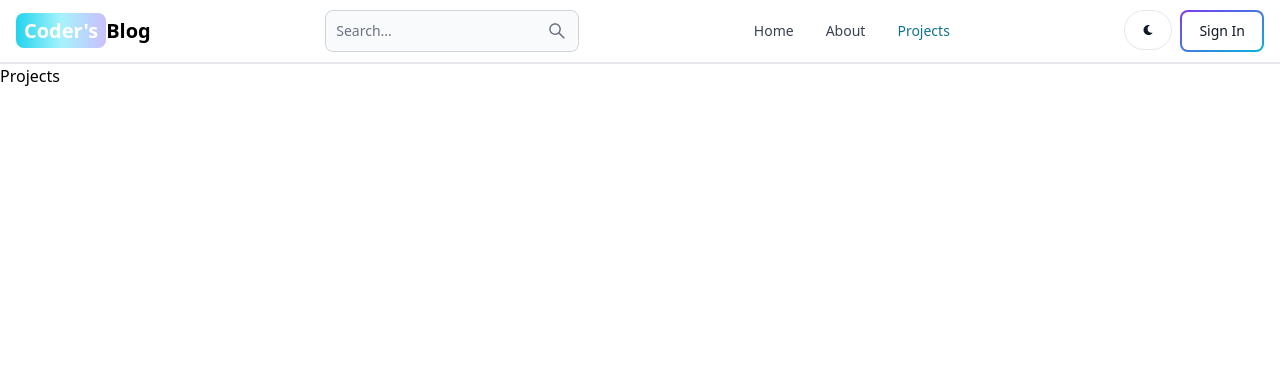
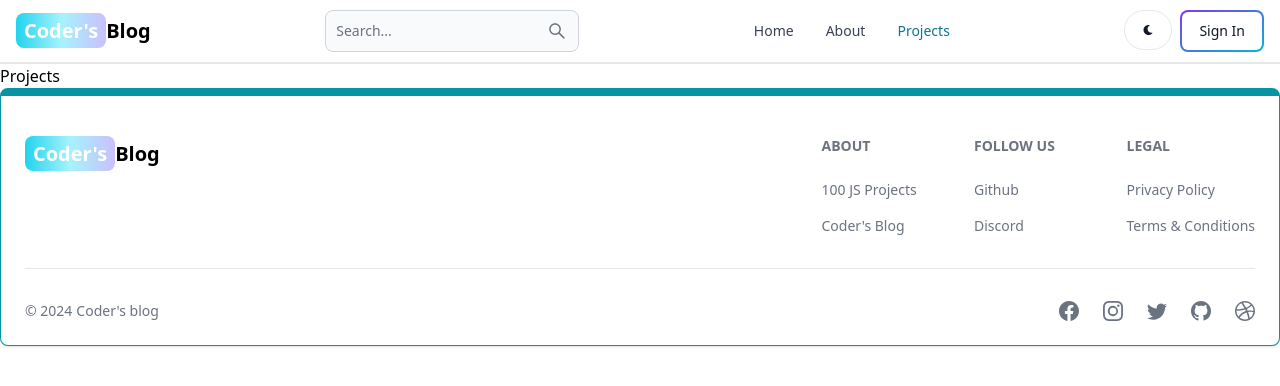
Before and after one commit to Priya-Kumari-Chourasia/mern-blog, a React (Vite) app in the folder client/: page /projects in a window 1280 px wide. Shown: the top 386 px of the page. Built offline with nearby package versions, Linux system fonts and the light colour scheme.

Commit message:
create and add the footer component

```diff
--- a/client/src/App.jsx
+++ b/client/src/App.jsx
@@ -7,6 +7,7 @@ import SignUp from './pages/SignUp'
 import Dashboard from './pages/Dashboard'
 import Projects from './pages/Projects'
 import Header from './components/Header'
+import Footer from './components/Footer'
 export default function App() {
   return (
     <BrowserRouter>
@@ -19,6 +20,7 @@ export default function App() {
       <Route path="/dashboard" element={<Dashboard/>}/>
       <Route path="/projects" element={<Projects/>}/>
     </Routes>
+    <Footer/>
 
     </BrowserRouter>
   )
--- /dev/null
+++ b/client/src/components/Footer.jsx
@@ -0,0 +1,78 @@
+import { Footer, FooterTitle } from "flowbite-react";
+import React from "react";
+import { Link } from "react-router-dom";
+import {BsFacebook,BsInstagram,BsTwitter,BsGithub,BsDribbble} from 'react-icons/bs'
+export default function FooterCom() {
+  return (
+    <Footer container className="border border-t-8 border-teal-500">
+      <div className="w-full max-w-7xl mx-auto">
+        <div className="grid w-full justify-between sm:flex md:grid-cols-1">
+          <div className="mt-5">
+            <Link
+              to="/"
+              className="self-center whitespace-nowrap text-lg sm:text-xl font-semibold dark:text-white"
+            >
+              <span className="px-2 py-1 bg-gradient-to-r from-cyan-400 via-cyan-200 to-purple-300 rounded-lg text-white">
+                Coder's
+              </span>
+              Blog
+            </Link>
+          </div>
+          <div className="grid grid-cols-2 gap-8 mt-4 sm: grid-cols-3 sm:gap-6">
+            <div>
+              <Footer.Title title="About" />
+              <Footer.LinkGroup col>
+                <Footer.Link
+                  href="https://www.100jsprojects.com"
+                  target="_blank"
+                  rel="noopener noreferrer"
+                >
+                  100 JS Projects
+                </Footer.Link>
+                <Footer.Link
+                  href="/about"
+                  target="_blank"
+                  rel="noopener noreferrer"
+                >
+                  Coder's Blog
+                </Footer.Link>
+              </Footer.LinkGroup>
+            </div>
+            <div>
+              <Footer.Title title="Follow us" />
+              <Footer.LinkGroup col>
+                <Footer.Link
+                  href="https://www.github.com"
+                  target="_blank"
+                  rel="noopener noreferrer"
+                >
+                  Github
+                </Footer.Link>
+                <Footer.Link href="#">Discord</Footer.Link>
+              </Footer.LinkGroup>
+            </div>
+            <div>
+              <Footer.Title title="Legal" />
+              <Footer.LinkGroup col>
+                <Footer.Link href="#">Privacy Policy</Footer.Link>
+                <Footer.Link href="#">Terms &amp; Conditions</Footer.Link>
+              </Footer.LinkGroup>
+            </div>
+          </div>
+        </div>
+        <Footer.Divider/>
+        <div className="w-full sm:flex sm:items-center sm:justify-between">
+            <Footer.Copyright href='#' by="Coder's blog" year={new Date().getFullYear()}/>
+            <div className="flex gap-6 sm:mt-0 mt-4 sm:justify-center">
+            <Footer.Icon href='#' icon={BsFacebook}/>
+            <Footer.Icon href='#' icon={BsInstagram}/>
+            <Footer.Icon href='#' icon={BsTwitter}/>
+            <Footer.Icon href='#' icon={BsGithub}/>
+            <Footer.Icon href='#' icon={BsDribbble}/>
+        </div>
+        </div>
+
+      </div>
+    </Footer>
+  );
+}
```
